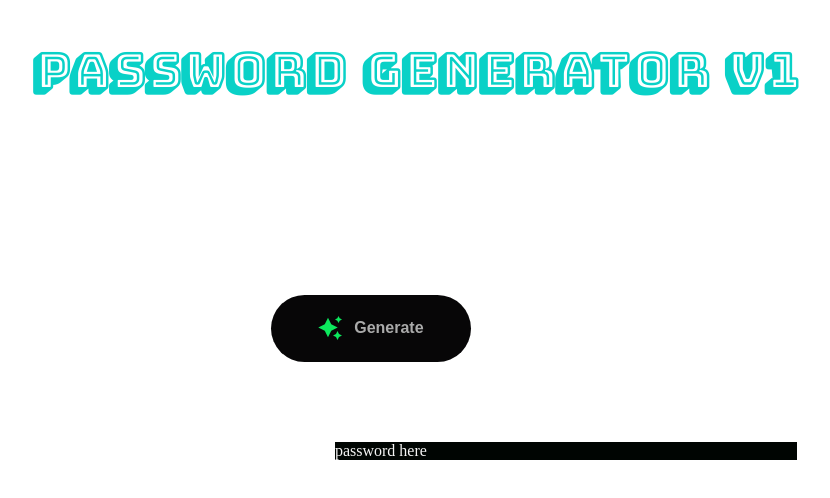
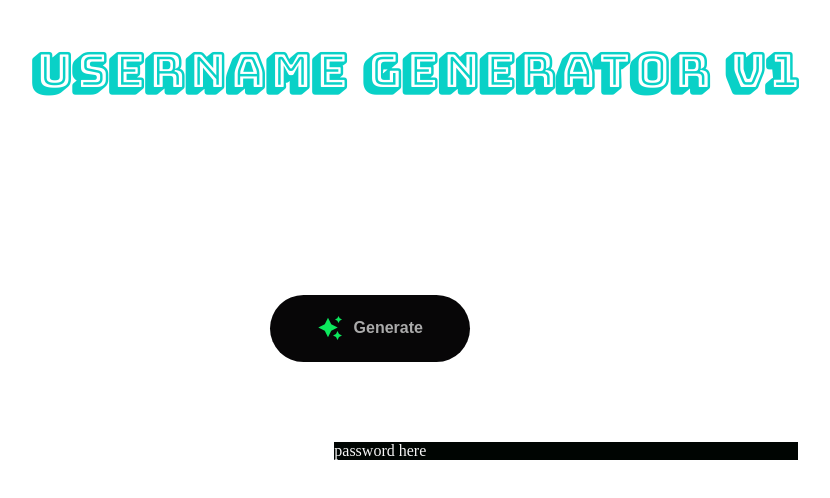
Before and after one commit to Lionelapex/-Random_Password_Generator, a plain HTML site: page index.html in a window 1280 px wide. Shown: the whole page, without its empty margins (226-1056 px from the left). Drawn offline with Linux system fonts and the light colour scheme.

Commit message:
Update index.html
changed the name

```diff
--- a/index.html
+++ b/index.html
@@ -3,7 +3,7 @@
 <head>
     <meta charset="UTF-8">
     <meta name="viewport" content="width=device-width, initial-scale=1.0">
-    <title>password generator</title>
+    <title>username generator</title>
     <link rel="stylesheet" href="style.css">
     <!-- <link href="https://cdn.jsdelivr.net/npm/bootstrap@5.0.2/dist/css/bootstrap.min.css" rel="stylesheet" integrity="sha384-EVSTQN3/azprG1Anm3QDgpJLIm9Nao0Yz1ztcQTwFspd3yD65VohhpuuCOmLASjC" crossorigin="anonymous"> -->
 </head>
@@ -11,7 +11,7 @@
    <div class="container">
 
     <div class="titlecontainer">
-        <h1> Password Generator V1</h1>
+        <h1> Username Generator V1</h1>
     </div>
 
     <!--                             -->
```
